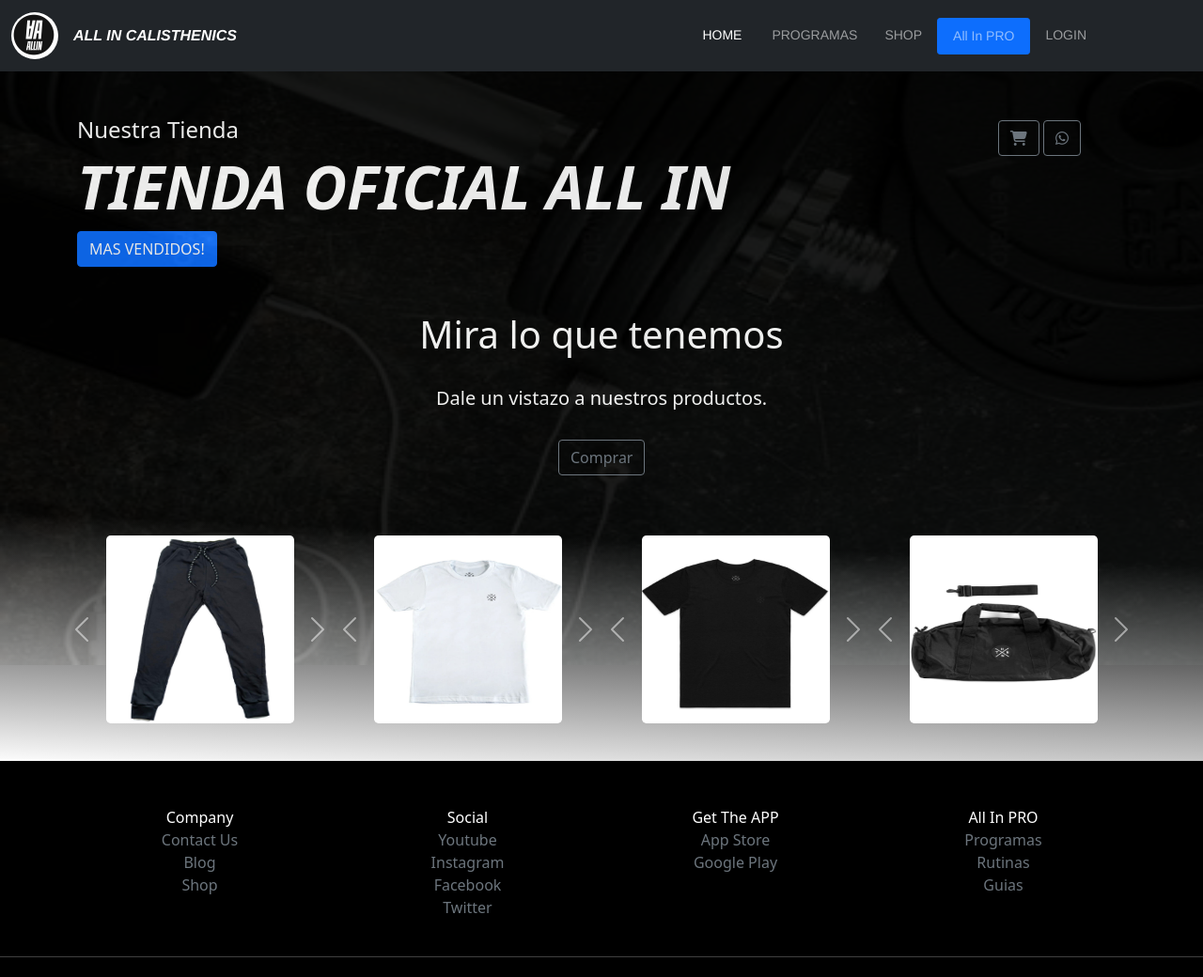
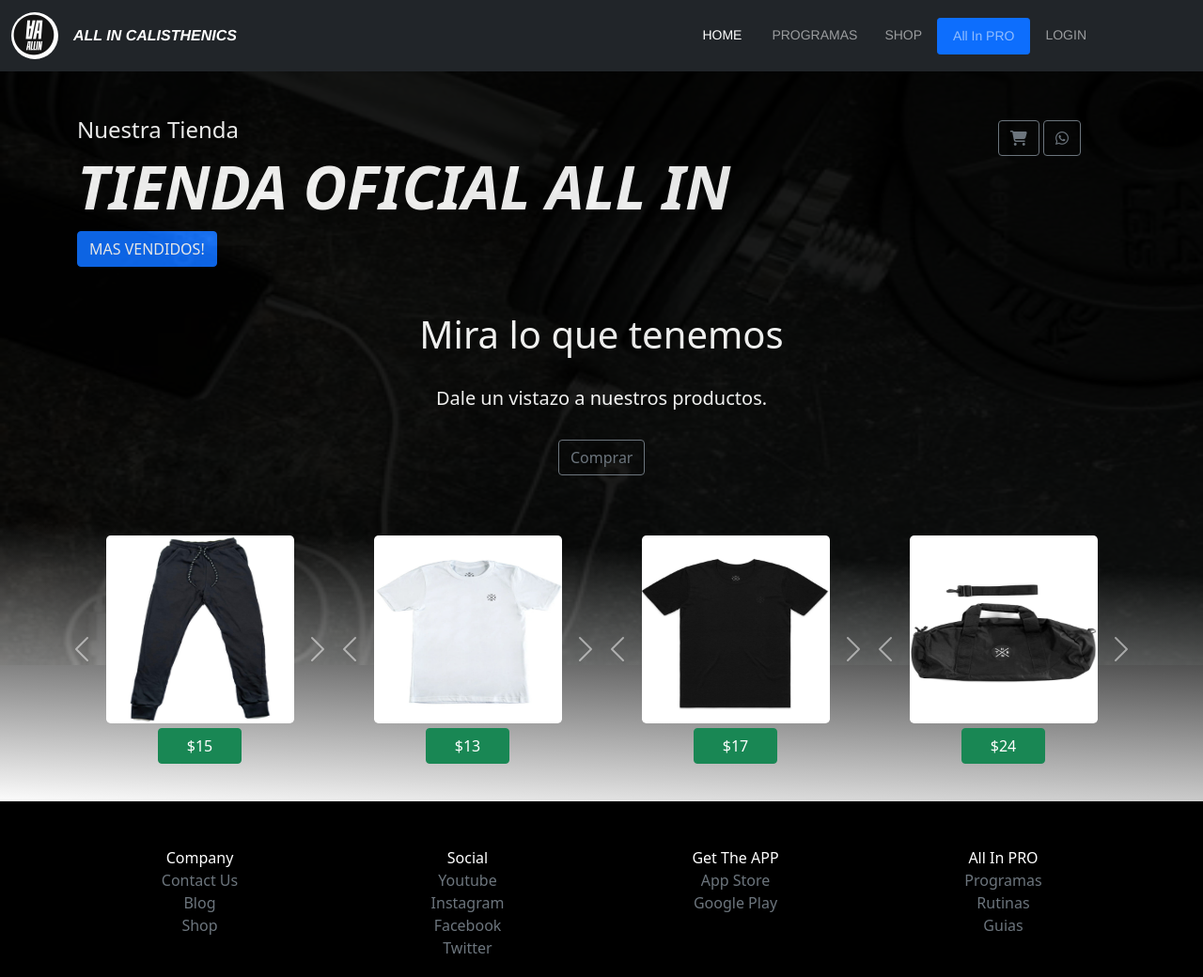
Before and after one commit to ramirosarasola/all-in-calisthenics, a website: page shop.html in a window 1280 px wide. Shown: the top 1040 px of the page at 94% size. Drawn offline with nearby package versions, Linux system fonts and the light colour scheme.

Commit message:
Se agregan precios en el shop.html

```diff
--- a/scss/main.scss
+++ b/scss/main.scss
@@ -322,6 +322,12 @@
             width: 200px;
             height: 200px;
         }
+
+        &__btn--precios{
+            width: 30%;
+            margin: auto;
+            margin-top: 5px;
+        }
     }
 }
 
--- a/shop.html
+++ b/shop.html
@@ -112,7 +112,7 @@
                 <div class="row">
                     <div
                         class="col-xl-3 col-md-6 col col-sm-12 col-xs-12 col-12 d-flex flex-column align-items-center justify-content-center  px-3 py-4">
-                        <div id="carouselExampleInterval" class="carousel py-3" data-bs-ride="carousel"
+                        <div id="carouselExampleInterval" class="carousel py-3 d-flex flex-column" data-bs-ride="carousel"
                             data-bs-interval="false">
                             <div class="carousel-inner px-2 px-5">
                                 <div class="carousel-item active" data-bs-interval="false">
@@ -135,13 +135,14 @@
                                 <span class="carousel-control-next-icon" aria-hidden="true"></span>
                                 <span class="visually-hidden">Next</span>
                             </button>
+                            <button type="button" class="btn btn-success row__btn--precios">$15</button>
                         </div>
                     </div>
 
                     <!--carousel 2-->
                     <div
                         class="col-xl-3 col-md-6 col col-sm-12 col-xs-12 col-12 d-flex flex-column align-items-center justify-content-center  px-3 py-4">
-                        <div id="carouselExampleInterval1" class="carousel py-3" data-bs-ride="carousel"
+                        <div id="carouselExampleInterval1" class="carousel py-3 d-flex flex-column" data-bs-ride="carousel"
                             data-bs-interval="false">
                             <div class="carousel-inner px-2 px-5">
                                 <div div class="carousel-item active" data-bs-interval="false">
@@ -164,13 +165,14 @@
                                 <span class="carousel-control-next-icon" aria-hidden="true"></span>
                                 <span class="visually-hidden">Next</span>
                             </button>
+                            <button type="button" class="btn btn-success row__btn--precios">$13</button>
                         </div>
                     </div>
 
                     <!--carousel 3-->
                     <div
                         class="col-xl-3 col-md-6 col-sm-12 col-xs-12 col-12 d-flex flex-column align-items-center justify-content-center px-3 py-4">
-                        <div id="carouselExampleInterval2" class="carousel py-3" data-bs-ride="carousel"
+                        <div id="carouselExampleInterval2" class="carousel py-3 d-flex flex-column" data-bs-ride="carousel"
                             data-bs-interval="false">
                             <div class="carousel-inner px-2 px-5">
                                 <div div class="carousel-item active" data-bs-interval="false">
@@ -193,13 +195,14 @@
                                 <span class="carousel-control-next-icon" aria-hidden="true"></span>
                                 <span class="visually-hidden">Next</span>
                             </button>
+                            <button type="button" class="btn btn-success row__btn--precios">$17</button>
                         </div>
                     </div>
 
                     <!--Carousel 4-->
                     <div
                         class="col-xl-3 col-md-6 col-sm-12 col-xs-12 col-12 d-flex flex-column align-items-center justify-content-center px-3 py-4">
-                        <div id="carouselExampleInterval3" class="carousel py-3" data-bs-ride="carousel"
+                        <div id="carouselExampleInterval3" class="carousel py-3 d-flex flex-column" data-bs-ride="carousel"
                             data-bs-interval="false">
                             <div class="carousel-inner px-2 px-5">
                                 <div div class="carousel-item active" data-bs-interval="false">
@@ -222,6 +225,7 @@
                                 <span class="carousel-control-next-icon" aria-hidden="true"></span>
                                 <span class="visually-hidden">Next</span>
                             </button>
+                            <button type="button" class="btn btn-success row__btn--precios">$24</button>
                         </div>
                     </div>
 
```
Also changed, not shown: css/main.css, 1 other file.
